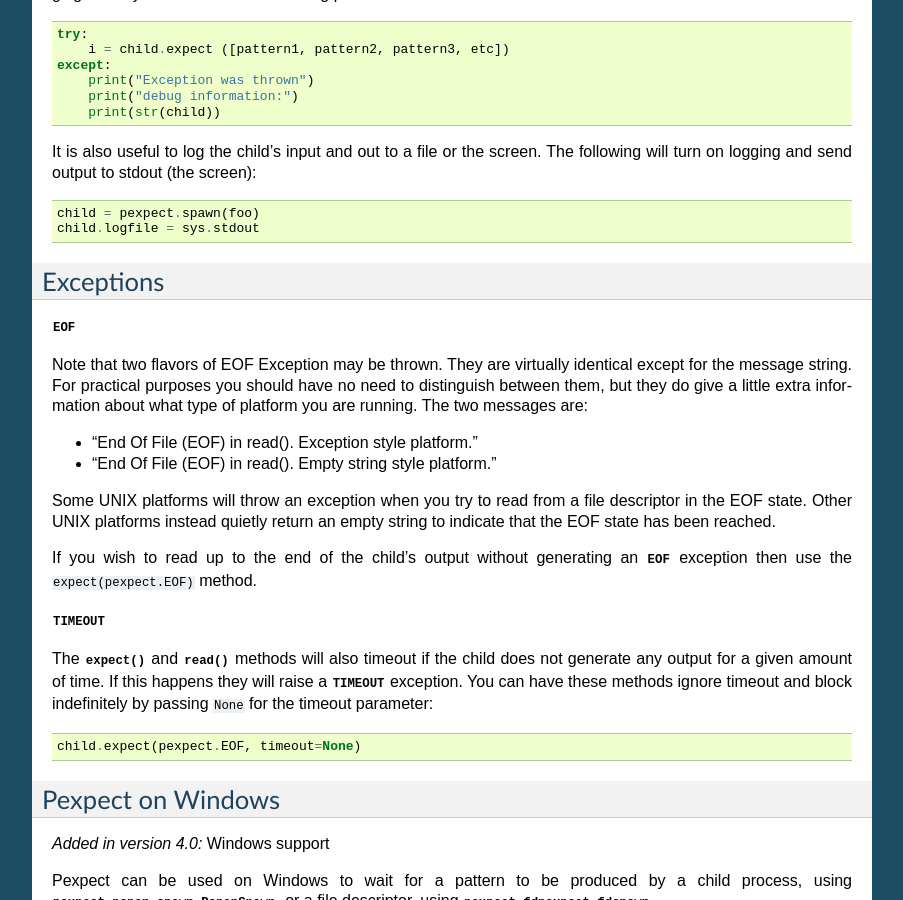
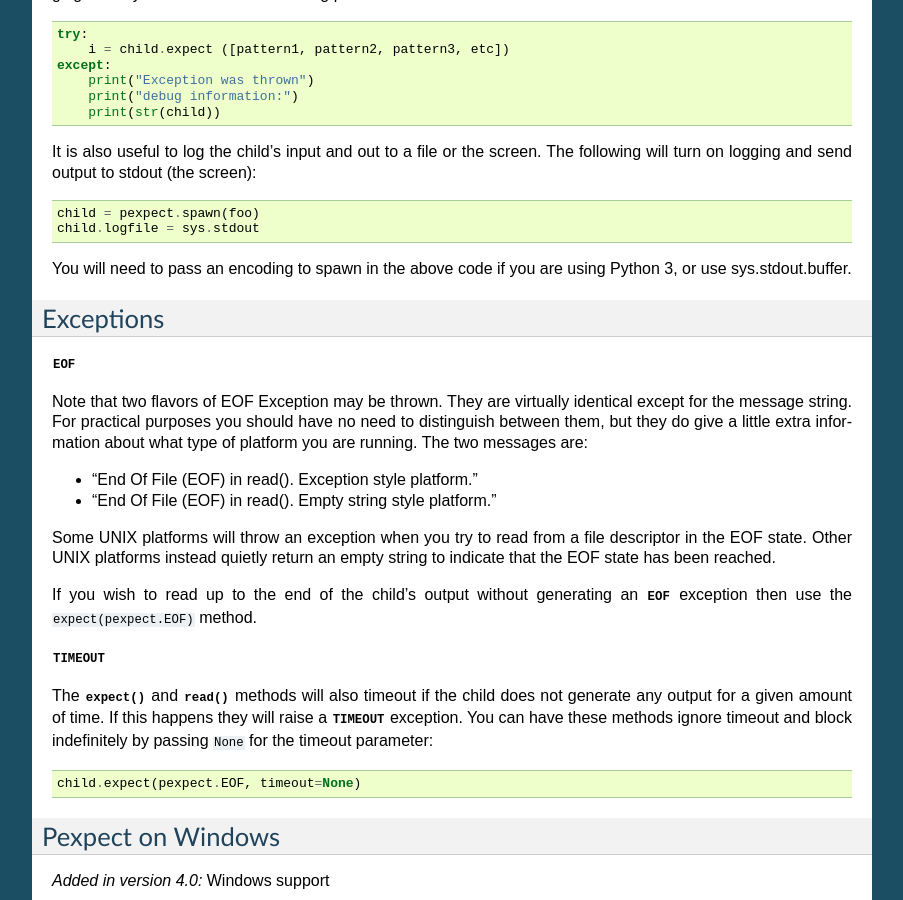
Before and after one commit to pexpect/pexpect, a Sphinx documentation site: the page built from doc/overview.rst, in a window 1280 px wide and 900 px high, scrolled down 3186 px. Shown: the whole window, without its empty margins (198-1101 px from the left). Built offline with Sphinx 7.4.7, drawn with Linux system fonts in a browser that asks for light colours.

Commit message:
Clarification for Python3 users in overview.rst.

```diff
--- a/doc/overview.rst
+++ b/doc/overview.rst
@@ -209,6 +209,9 @@ following will turn on logging and send output to stdout (the screen)::
     child = pexpect.spawn(foo)
     child.logfile = sys.stdout
 
+You will need to pass an encoding to spawn in the above code if you are using
+Python 3, or use sys.stdout.buffer.
+
 Exceptions
 ----------
 
```
